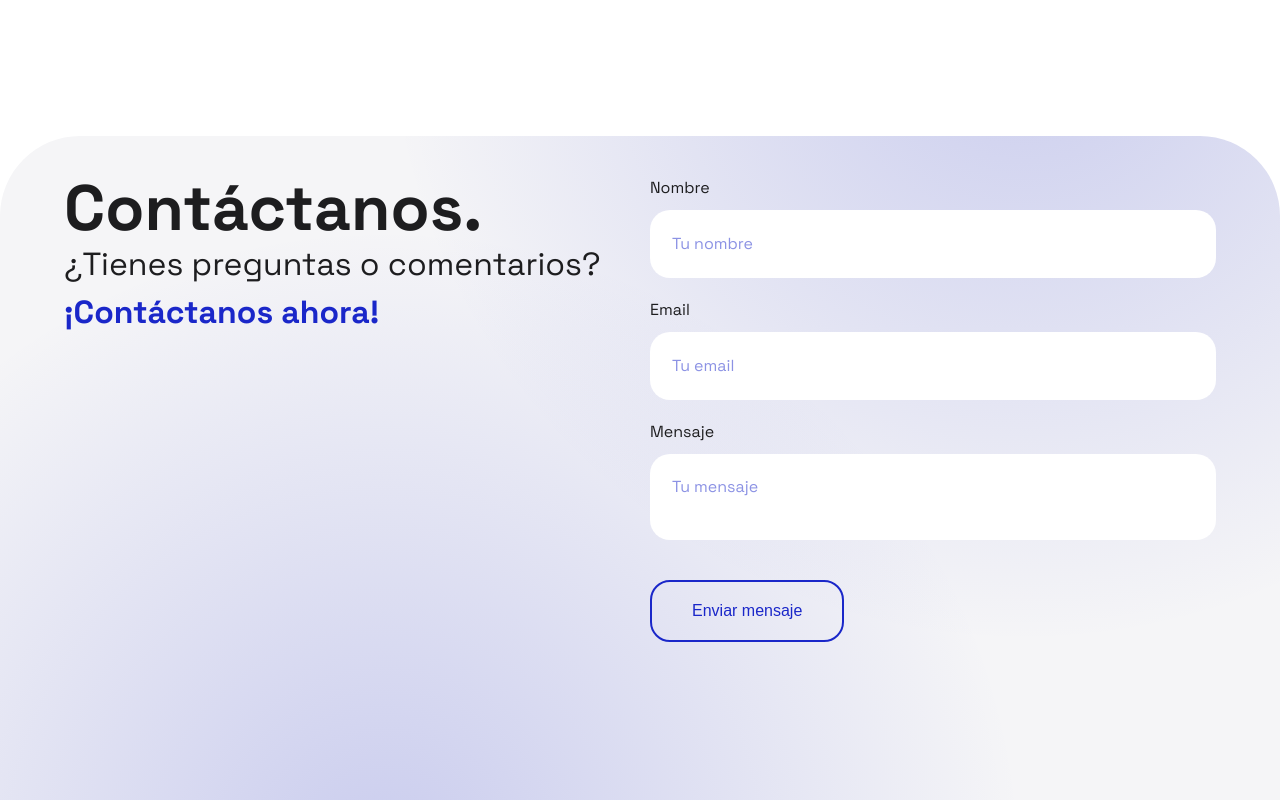
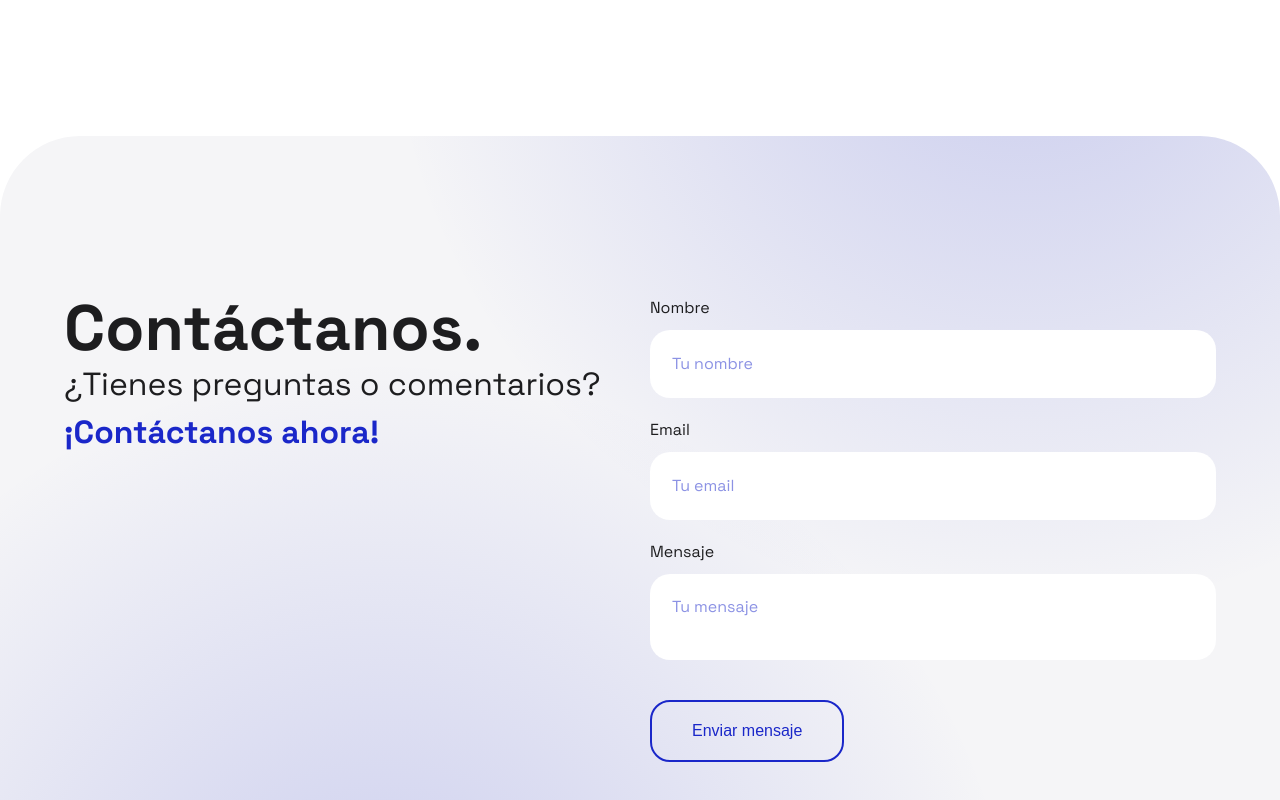
Before and after one commit to kaislane/css-js-animation, a plain HTML site: page index.html in a window 1280 px wide. Shown: the part 5840-6640 px from the top of the page. Drawn offline with nearby package versions, Linux system fonts and the light colour scheme.

Commit message:
Contact top padding increased

```diff
--- a/styles/index.processed.css
+++ b/styles/index.processed.css
@@ -1223,12 +1223,12 @@ strong {
 }
 
 .contact .container {
-    padding-top: 20px;
+    padding-top: 80px;
 }
 
 @media screen and (min-width: 768px) {
     .contact .container {
-        padding-top: 40px;
+        padding-top: 160px;
     }
 }
 
```
